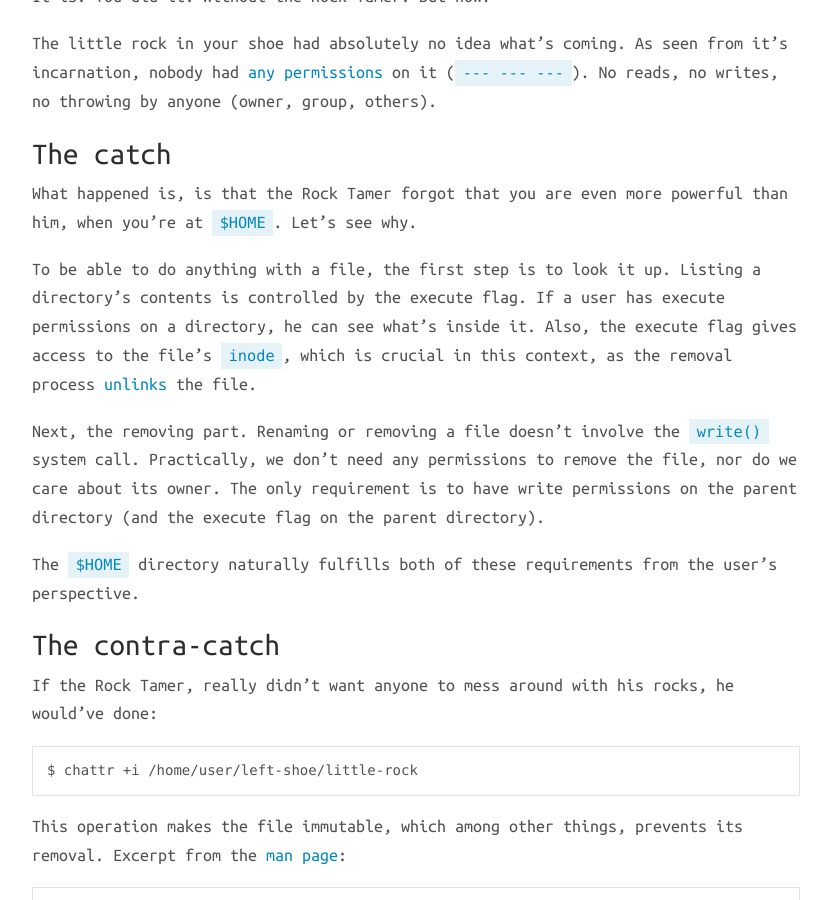
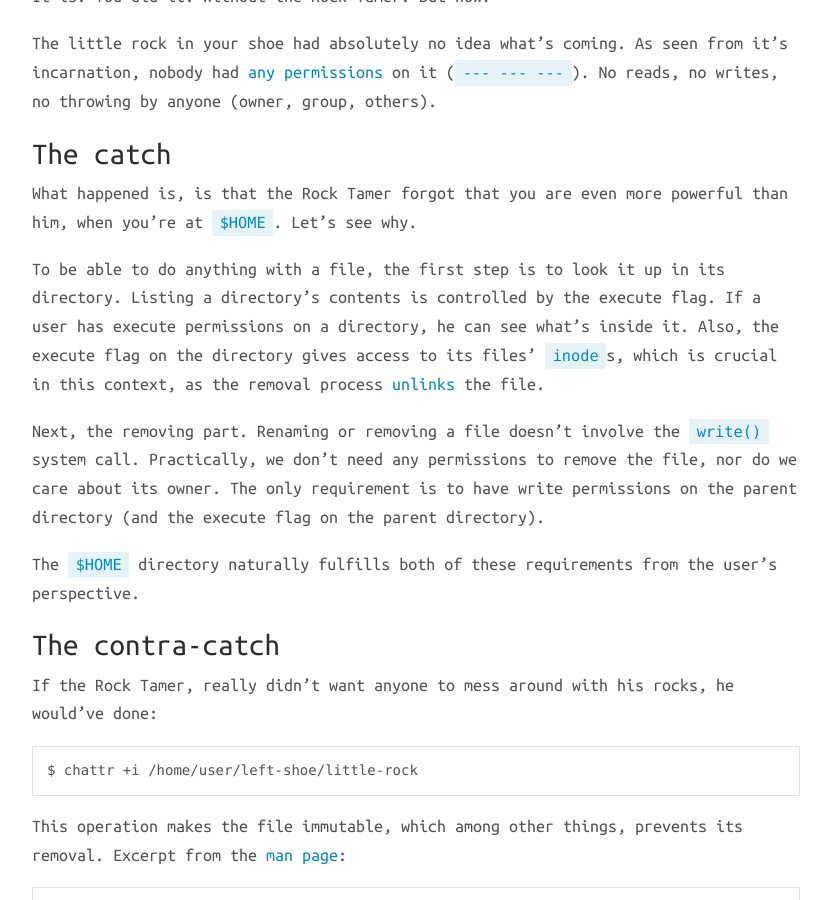
Before and after one commit to ervinb/ervinb.github.io, a Jekyll site: the page built from _posts/2017-08-16-casually-removing-root-files.md, in a window 1280 px wide and 900 px high, scrolled down 1190 px. Shown: the whole window, without its empty margins (224-1055 px from the left). Built offline with Jekyll 4.4.1, drawn with Linux system fonts in a browser that asks for light colours; nearby versions of some CDN libraries; comment, search, counter and statistics services are not loaded.

Commit message:
Minor clarification about the execute flag on a directory

```diff
--- a/_posts/2017-08-16-casually-removing-root-files.md
+++ b/_posts/2017-08-16-casually-removing-root-files.md
@@ -52,10 +52,11 @@ on it (`--- --- ---`). No reads, no writes, no throwing by anyone (owner, group,
 What happened is, is that the Rock Tamer forgot that you are even more powerful
 than him, when you're at `$HOME`. Let's see why.
 
-To be able to do anything with a file, the first step is to look it up. Listing a directory's
-contents is controlled by the execute flag. If a user has execute permissions on a directory,
-he can see what's inside it. Also, the execute flag gives access to the file's
-`inode`, which is crucial in this context, as the removal process [unlinks](https://linux.die.net/man/2/unlinkat) the file.
+To be able to do anything with a file, the first step is to look it up in its
+directory. Listing a directory's contents is controlled by the execute flag. If
+a user has execute permissions on a directory, he can see what's inside it. Also,
+the execute flag on the directory gives access to its files' `inode`s, which is
+crucial in this context, as the removal process [unlinks](https://linux.die.net/man/2/unlinkat) the file.
 
 Next, the removing part. Renaming or removing a file doesn't involve the `write()` system call.
 Practically, we don't need any permissions to remove the file, nor do we care
```
